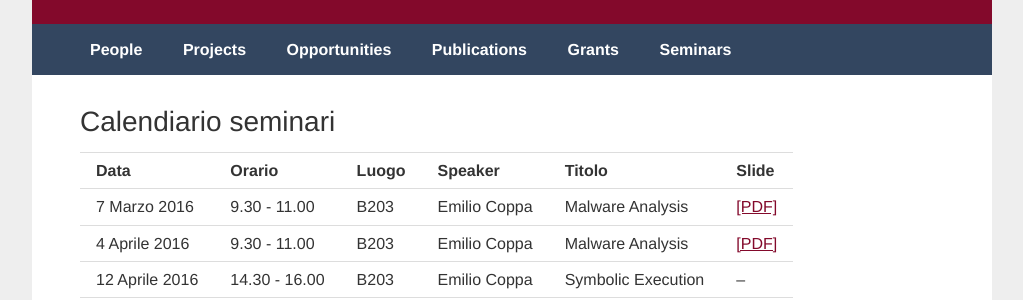
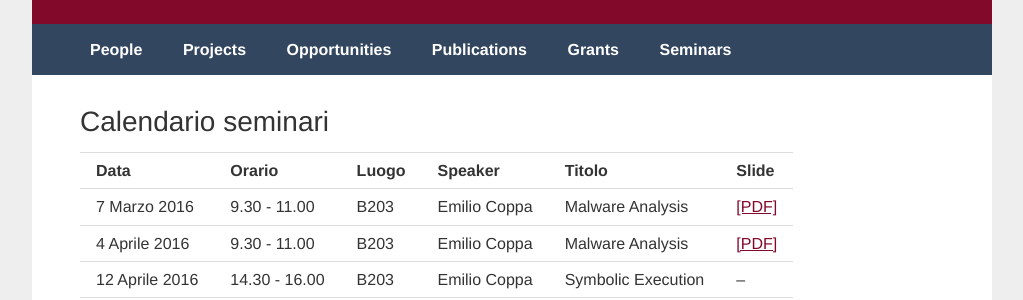
Before and after one commit to season-lab/season-lab.github.io, a Jekyll site: the page built from seminars.md, in a window 1280 px wide. Shown: the part 148-448 px from the top of the page, without its empty margins (128-1151 px from the left). Built offline with Jekyll 4.4.1, drawn with Linux system fonts in a browser that asks for light colours.

Commit message:
Update seminars.md

```diff
--- a/seminars.md
+++ b/seminars.md
@@ -3,7 +3,7 @@ layout: default
 description: Serie di seminari su program analysis
 ---
 
-## Calendiario seminari
+## Calendario seminari
 
 | Data           | Orario        | Luogo | Speaker      | Titolo             | Slide |
 | -------------- | ------------- | ----- | ------------ | ------------------ | ----- |
```
